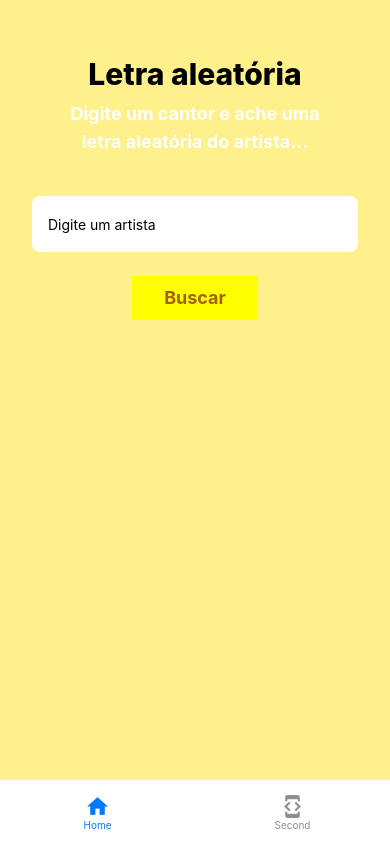
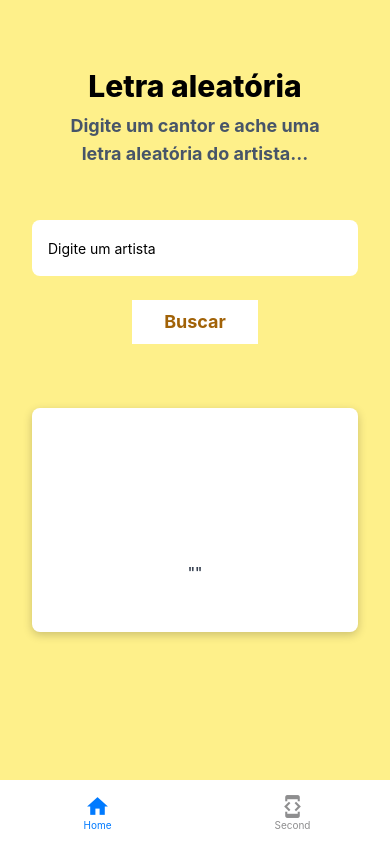
Before and after one commit to SerraJrEngenharia/Treinamento-React-Native, a React Native app: screen / in a window 390 px wide. Built offline with nearby package versions, Linux system fonts and the light colour scheme.

Commit message:
feat: loading component

```diff
--- a/src/components/card.tsx
+++ b/src/components/card.tsx
@@ -8,7 +8,7 @@ type CardProps = {
 
 export function Card({ title, lyric, image }: CardProps) {
     return (
-        <View className="w-full h-56 mt-20 bg-white rounded-lg items-center shadow-[0_3px_10px_rgb(0,0,0,0.2)]">
+        <View className="w-full h-56 mt-16 bg-white rounded-lg items-center shadow-[0_3px_10px_rgb(0,0,0,0.2)]">
             <View className="flex-row items-center p-5">
                 <Image
                     className="w-24 h-24 rounded-lg"
--- a/src/components/header.tsx
+++ b/src/components/header.tsx
@@ -7,11 +7,11 @@ type HeaderProps = {
 
 export function Header({ title, subtitle }: HeaderProps) {
     return (
-        <View className="items-center justify-center p-5 px-6 my-5">
+        <View className="items-center justify-center p-5 px-6 my-8">
             <Text className="text-3xl font-extrabold mb-2">
                 {title}
             </Text>
-            <Text className="text-lg text-white text-center font-bold">
+            <Text className="text-lg text-slate-600 text-center font-bold">
                 {subtitle}
             </Text>
         </View>
--- /dev/null
+++ b/src/components/loading.tsx
@@ -0,0 +1,9 @@
+import { ActivityIndicator, View } from "react-native";
+
+export function Loading() {
+    return (
+        <View className="justify-center items-center mt-20">
+            <ActivityIndicator />
+        </View>
+    )
+}
--- a/src/screens/Home.tsx
+++ b/src/screens/Home.tsx
@@ -1,15 +1,23 @@
-import { Alert, Text, TextInput, TouchableOpacity, View } from "react-native"
+import { ActivityIndicator, Alert, Text, TextInput, TouchableOpacity, TouchableOpacityProps, View } from "react-native"
 import { Header } from "../components/header"
 import { Card } from "../components/card"
 import { useState } from "react"
 import { api } from "../service/api"
 
-export default function Home() {
+import { Loading } from "../components/loading"
+
+type Props = TouchableOpacityProps & {
+    isLoading?: boolean
+}
+
+export default function Home({isLoading = false, ...rest}:Props) {
 
     const [artist, setArtist] = useState("")
     const [title, setTitle] = useState("")
     const [image, setImage] = useState("")
     const [lyric, setLyric] = useState("")
+
+    const [loader, setLoader] = useState(false)
 
     async function getArtistData() {
 
@@ -17,12 +25,19 @@ export default function Home() {
             Alert.alert("Opa! Campo vazio.", "Digite um artista no espaço indicado.")
         }
 
+
         try {
+            setLoader(true)
+
             const response = await api.get(`/api?artist=${artist}`)
             setTitle(response.data.info.title)
             setLyric(response.data.info.lyrics)
             setImage(response.data.info.image)
+
+            setLoader(false)
+
         } catch (error) {
+            Alert.alert("Erro!", "Não foi possível puxar os dados!")
             console.log("Algo errado. Tente novamente!")
         }
     }
@@ -35,7 +50,7 @@ export default function Home() {
             <HTextInput
                 placeholder='Digite um artista'
                 value={artist}
-                onChangeText={(e) => setArtist(e)}
+                onChangeText={setArtist}
             />
 
             <HButton
@@ -44,10 +59,11 @@ export default function Home() {
                 <ButtonText>Buscar</ButtonText>
             </HButton>
 
-            {image ? (
+            {loader ? (
+                <Loading/>
+
+            ) : (
                 <Card title={title} lyric={lyric} image={image}/>
-            ) : (
-                <View/>
             )}
 
         </HomeContainer>
@@ -67,7 +83,6 @@ const HomeContainer = styled.View`
 
 `;
 
-// w-full h-14 bg-white rounded-lg p-4 flex-row items-center gap-4 mb-4
 const HTextInput = styled.TextInput`
     width: 100%;
     height: 56px;
@@ -78,11 +93,10 @@ const HTextInput = styled.TextInput`
 `;
 
 const HButton = styled.TouchableOpacity`
-    background-color: yellow;
+    background-color: #fff;
 
-    `;
+`;
 
-// mt-4 text-lg text-yellow-700 bg-white px-8 py-2 font-bold rounded-lg hover:opacity-55 hover:duration-500 shadow-[0_3px_10px_rgb(0,0,0,0.2)]
 const ButtonText = styled.Text`
     margin-top: 8px;
     font-size: 18px;
```
